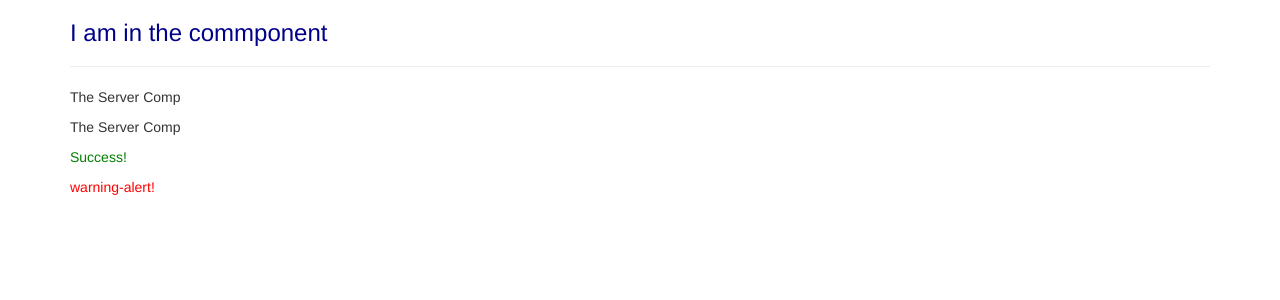
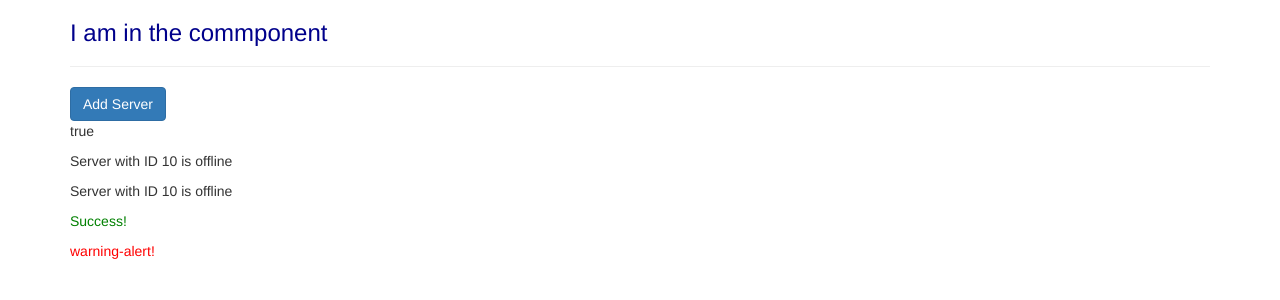
Before and after one commit to bjax13/Anular4Tutorial, an Angular app: page / in a window 1280 px wide. Shown: the top 300 px of the page. Built offline with nearby package versions, Linux system fonts and the light colour scheme.

Commit message:
lecture 24

```diff
--- a/src/app/server/server.component.html
+++ b/src/app/server/server.component.html
@@ -1 +1 @@
-<p>The Server Comp</p>
+<p>{{ 'Server' }} with ID {{ serverID }} is {{ getServerStatus() }}</p>
--- a/src/app/server/server.component.ts
+++ b/src/app/server/server.component.ts
@@ -5,5 +5,10 @@
   templateUrl: './server.component.html'
 })
 export class ServerComponent {
+  serverID: number = 10;
+  serverStatus: string = 'offline';
 
+  getServerStatus(){
+     return this.serverStatus
+  }
 }
--- a/src/app/servers/servers.component.html
+++ b/src/app/servers/servers.component.html
@@ -1,4 +1,9 @@
-<app-server>
-</app-server>
-<app-server>
-</app-server>
+
+<button
+  class="btn btn-primary"
+  [disabled]="!allowNewServer">Add Server</button>
+
+  <p [innerText]="allowNewServer"></p>
+
+<app-server></app-server>
+<app-server></app-server>
--- a/src/app/servers/servers.component.ts
+++ b/src/app/servers/servers.component.ts
@@ -6,8 +6,13 @@
   styleUrls: ['./servers.component.css']
 })
 export class ServersComponent implements OnInit {
+  allowNewServer = false;
 
-  constructor() { }
+  constructor() {
+    setTimeout(()=>{
+      this.allowNewServer = true;
+    }, 2000);
+  }
 
   ngOnInit() {
   }
```
